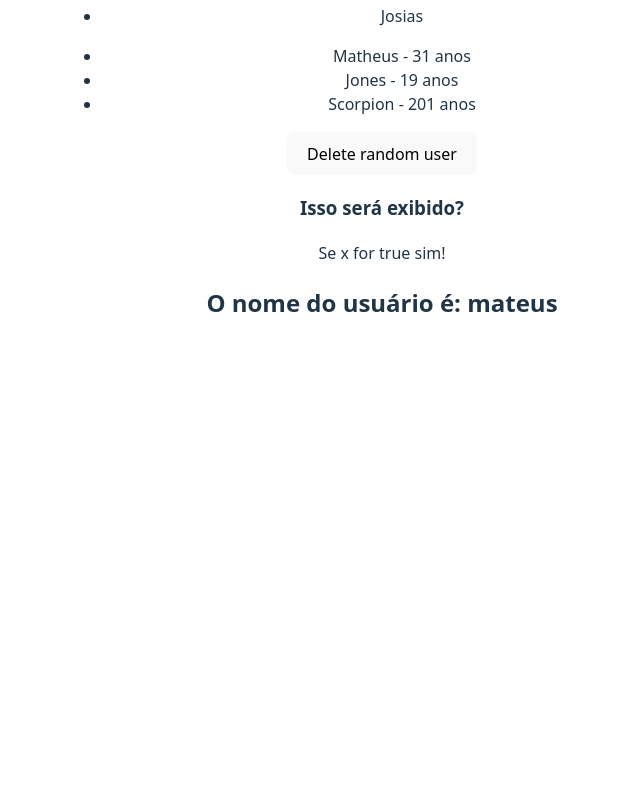
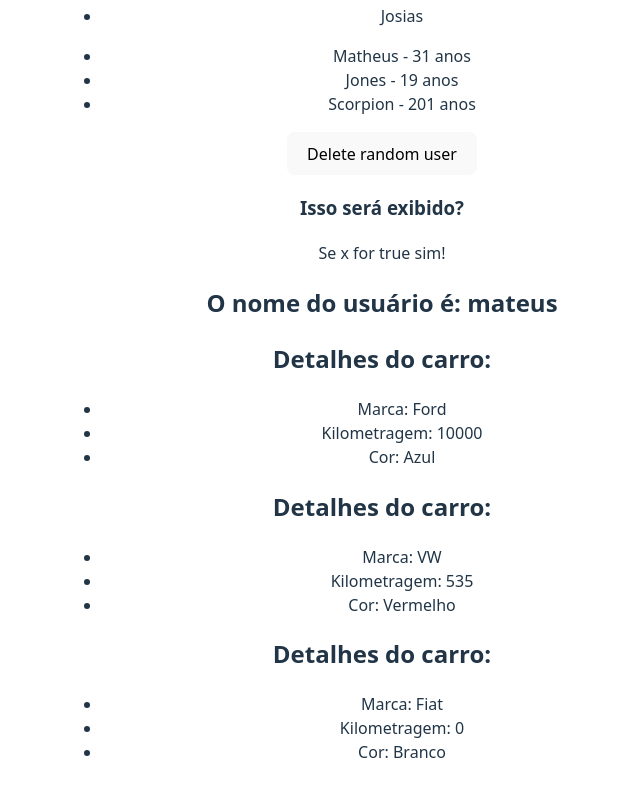
Before and after one commit to Pedro-William/react-fundamentals-lab-starter, a React (Vite) app: page / in a window 1280 px wide. Shown: the part 1281-2077 px from the top of the page, without its empty margins (258-898 px from the left). Before the commit the page ends 1654 px from the top, so only its background shows below. Built offline with nearby package versions, Linux system fonts and the light colour scheme.

Commit message:
feat: create reusable car details component

```diff
--- a/src/App.jsx
+++ b/src/App.jsx
@@ -5,6 +5,7 @@
 import ListRender from "./components/ListRender"
 import ConditionalRender from "./components/ConditionalRender"
 import ShowUserName from "./components/ShowUserName";
+import CarDetails from "./components/CarDetails";
 
 function App() {
 
@@ -22,6 +23,13 @@
         <ListRender/>
         <ConditionalRender/>
         <ShowUserName name = "mateus"/>
+
+        {/* destructuring */}
+        <CarDetails brand="Ford" color="Azul" km={10000} />
+
+        {/* reaproveitamento */}
+        <CarDetails brand="VW" color="Vermelho" km={535} />
+        <CarDetails brand="Fiat" color="Branco" km={0} />
       </div>
 
 
--- a/src/components/CarDetails.jsx
+++ b/src/components/CarDetails.jsx
@@ -0,0 +1,17 @@
+import React from "react";
+
+// As props são desestruturadas diretamente na assinatura da função.
+const CarDetails = ({ brand, km, color }) => {
+  return (
+    <div>
+      <h2>Detalhes do carro:</h2>
+      <ul>
+        <li>Marca: {brand}</li>
+        <li>Kilometragem: {km}</li>
+        <li>Cor: {color}</li>
+      </ul>
+    </div>
+  );
+};
+
+export default CarDetails;
```
